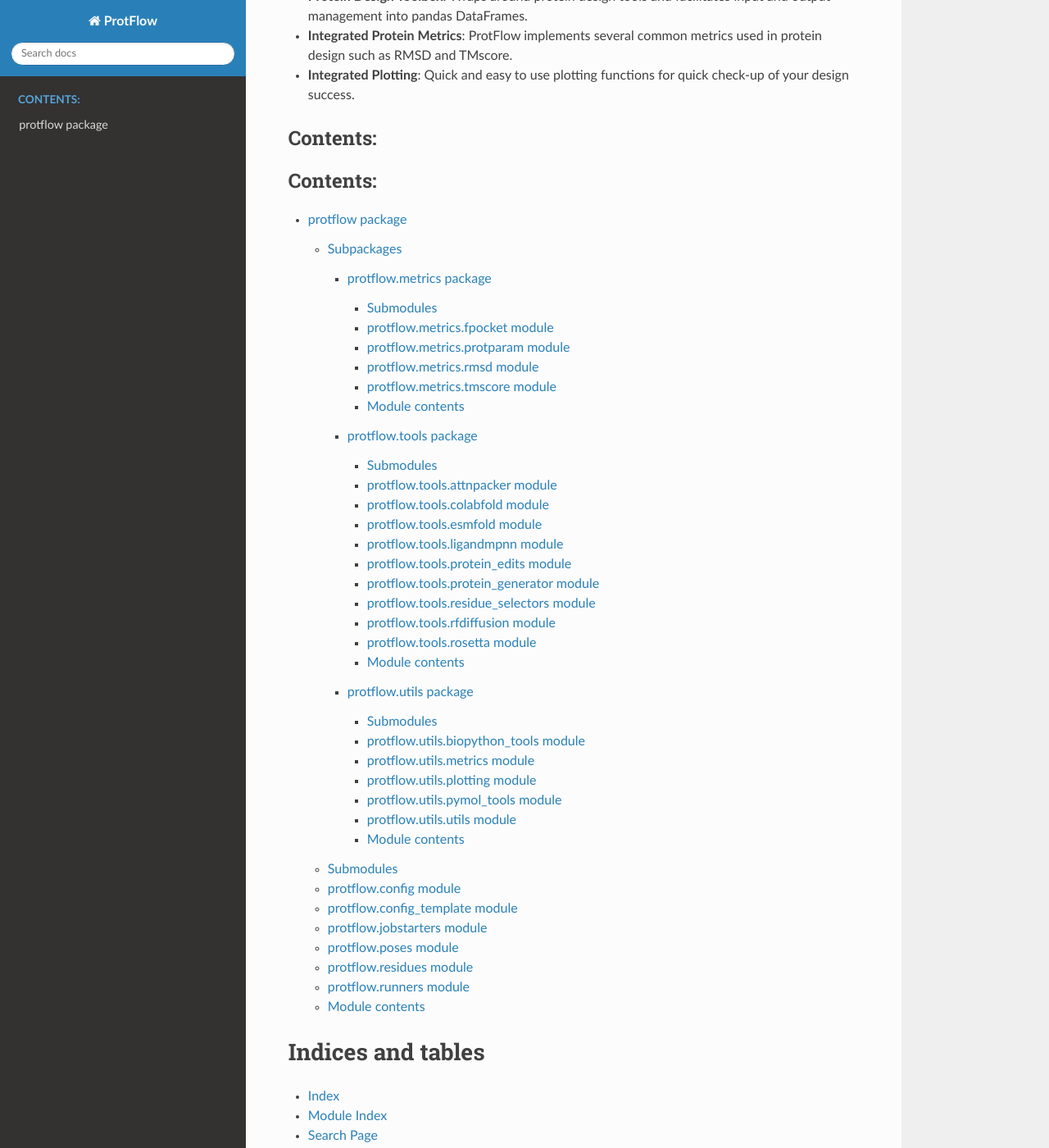
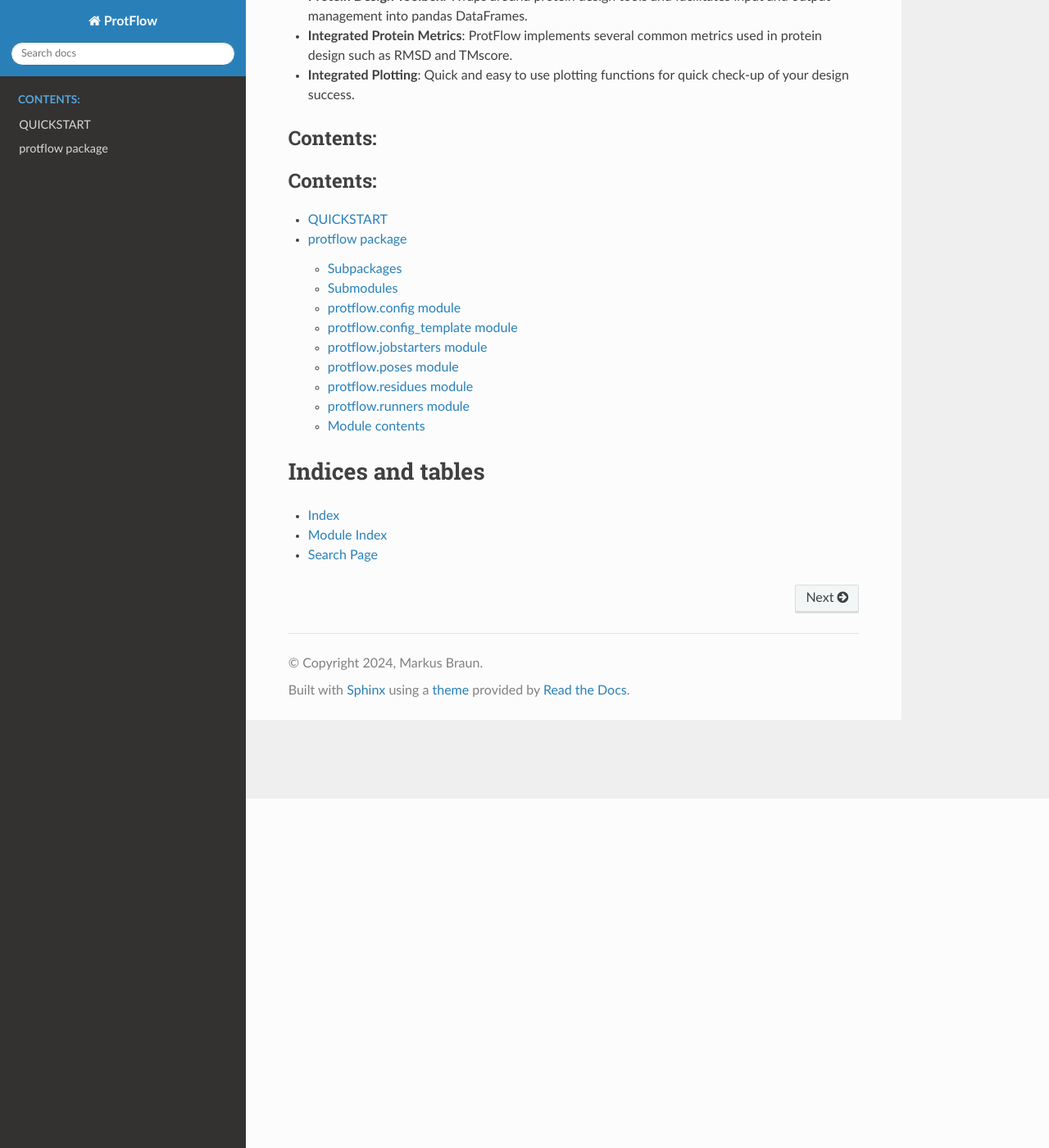
Before and after one commit to mabr3112/ProtFlow, a Sphinx documentation site: the page built from docs/source/index.rst, in a window 1280 px wide and 1400 px high, scrolled down 426 px. Shown: the whole window at 82% size. Built offline with Sphinx 7.4.7 and the Read the Docs theme 3.1.0, drawn with Linux system fonts in a browser that asks for light colours.

```diff
--- a/docs/source/index.rst
+++ b/docs/source/index.rst
@@ -22,8 +22,10 @@ Contents:
 ---------
 
 .. toctree::
+   :maxdepth: 2
    :caption: Contents:
 
+   quickstart
    protflow
 
 Indices and tables
```
